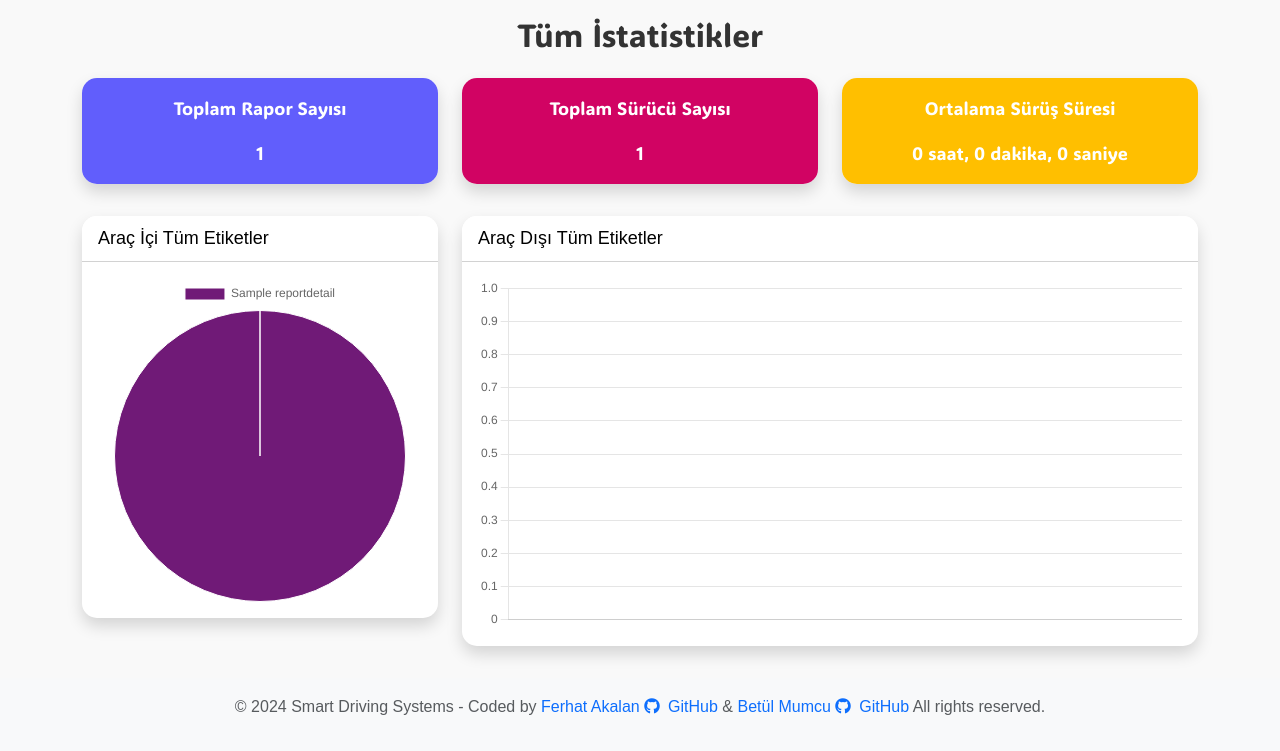
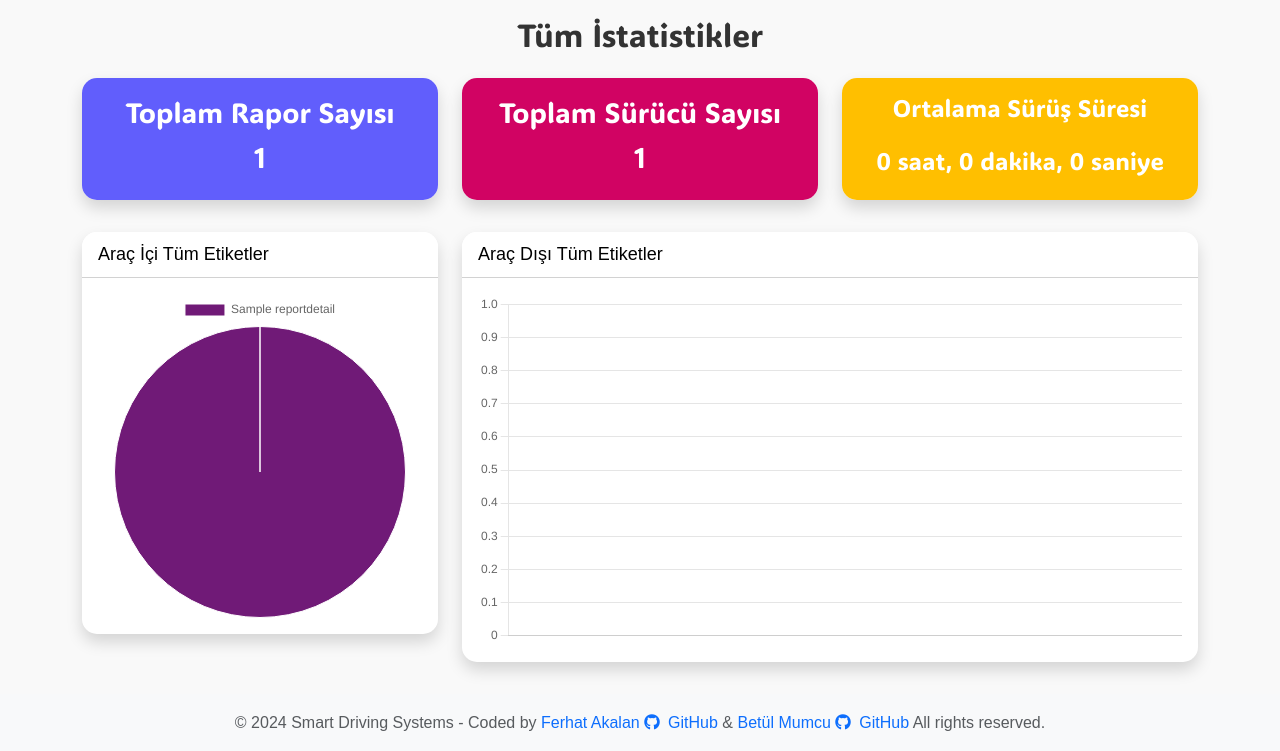
Before and after one commit to FerhatAkalan/SmartDrivingSystems, a Django app: page /report/all-statistic/ in a window 1280 px wide. Shown: the part 91-842 px from the top of the page. Before the commit the page ends 806 px from the top, so only its background shows below. Run offline with Django 4.2, Linux system fonts and the light colour scheme; a user stored in the database is signed in; tables that the repository leaves empty hold one stand-in row (values such as "Sample post"); some libraries are stand-ins or nearby versions.

Commit message:
bug fixes

```diff
--- a/report/templates/all-statistic.html
+++ b/report/templates/all-statistic.html
@@ -13,9 +13,6 @@
       }
       .animated-title {
           animation: fadeInLeft 0.5s ease both;
-      }
-      .col-md-4{
-        animation: fadeInLeft 0.5s ease both;
       }
       .card{
         border-radius: 15px;
@@ -39,6 +36,15 @@
       .card:hover {
         transform: translateY(-5px);
       }
+      .equal-height-card {
+        display: flex;
+        flex-direction: column;
+    }
+
+    .equal-height-card .card {
+        flex-grow: 1;
+    }
+
 </style>
 <script src="https://cdn.jsdelivr.net/npm/chart.js"></script>
 
@@ -46,26 +52,26 @@
   <h2 class="animated-title text-center mb-4" style="font-family: fasterOne, sans-serif;">Tüm İstatistikler</h2>
 
   <div class="row">
-    <div class="col-md-4">
+    <div class="col-md-4 equal-height-card animated-title">
         <div class="card border-0 shadow">
             <div class="card-body" style="background-color:#615EFC; font-family: fasterOne, sans-serif; color: white;">
-                <p>Toplam Rapor Sayısı</p>
-                <span id="reportCount">0</span>
+                <h3>Toplam Rapor Sayısı</h3>
+                <h3><span id="reportCount">0</span></h3>
             </div>
         </div>
     </div>
-    <div class="col-md-4">
+    <div class="col-md-4 equal-height-card animated-title">
         <div class="card border-0 shadow">
             <div class="card-body" style="background-color:#D10363; font-family: fasterOne, sans-serif; color: white;">
-                <p>Toplam Sürücü Sayısı</p>
-                <span id="driverCount">{{ unique_drivers_count }}</span>
+                <h3>Toplam Sürücü Sayısı</h3>
+                <h3><span id="driverCount">0</span></h3>
             </div>
         </div>
     </div>
-    <div class="col-md-4">
+    <div class="col-md-4 equal-height-card animated-title">
         <div class="card border-0 shadow">
             <div class="card-body" style="background-color:#FFBF00; font-family: fasterOne, sans-serif; color: white;">
-                <p>Ortalama Sürüş Süresi</p>
+                <h4><p>Ortalama Sürüş Süresi</p><h4>
                 <span id="avgTripDuration">0 saat, 0 dakika, 0 saniye</span>
             </div>
         </div>
@@ -74,7 +80,7 @@
 
   <div class="row">
     <div class="col-md-4">
-        <div class="card border-0 shadow">
+        <div class="card border-0 shadow animated-title">
             <div class="card-header" style="background-color:white; color: black;" > Araç İçi Tüm Etiketler </div>
             <div class="card-body" >
                 <canvas id="myPieChart"></canvas>
@@ -82,7 +88,7 @@
         </div>
     </div>
     <div class="col-md-8">
-        <div class="card border-0 shadow">
+        <div class="card border-0 shadow animated-title">
             <div class="card-header" style="background-color:white; color: black;" > Araç Dışı Tüm Etiketler </div>
             <div class="card-body" >
                 <canvas id="myBarChart"></canvas>
```
